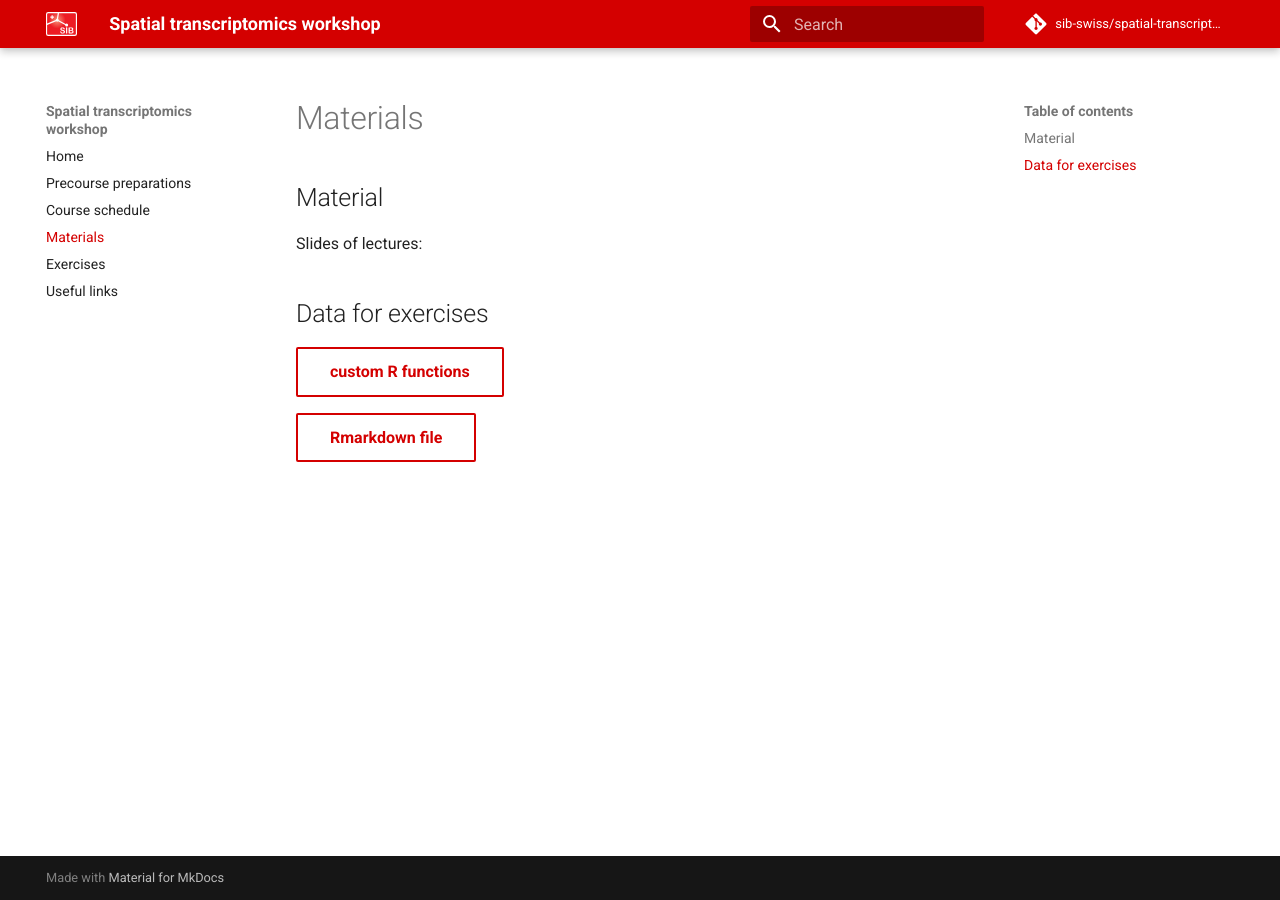
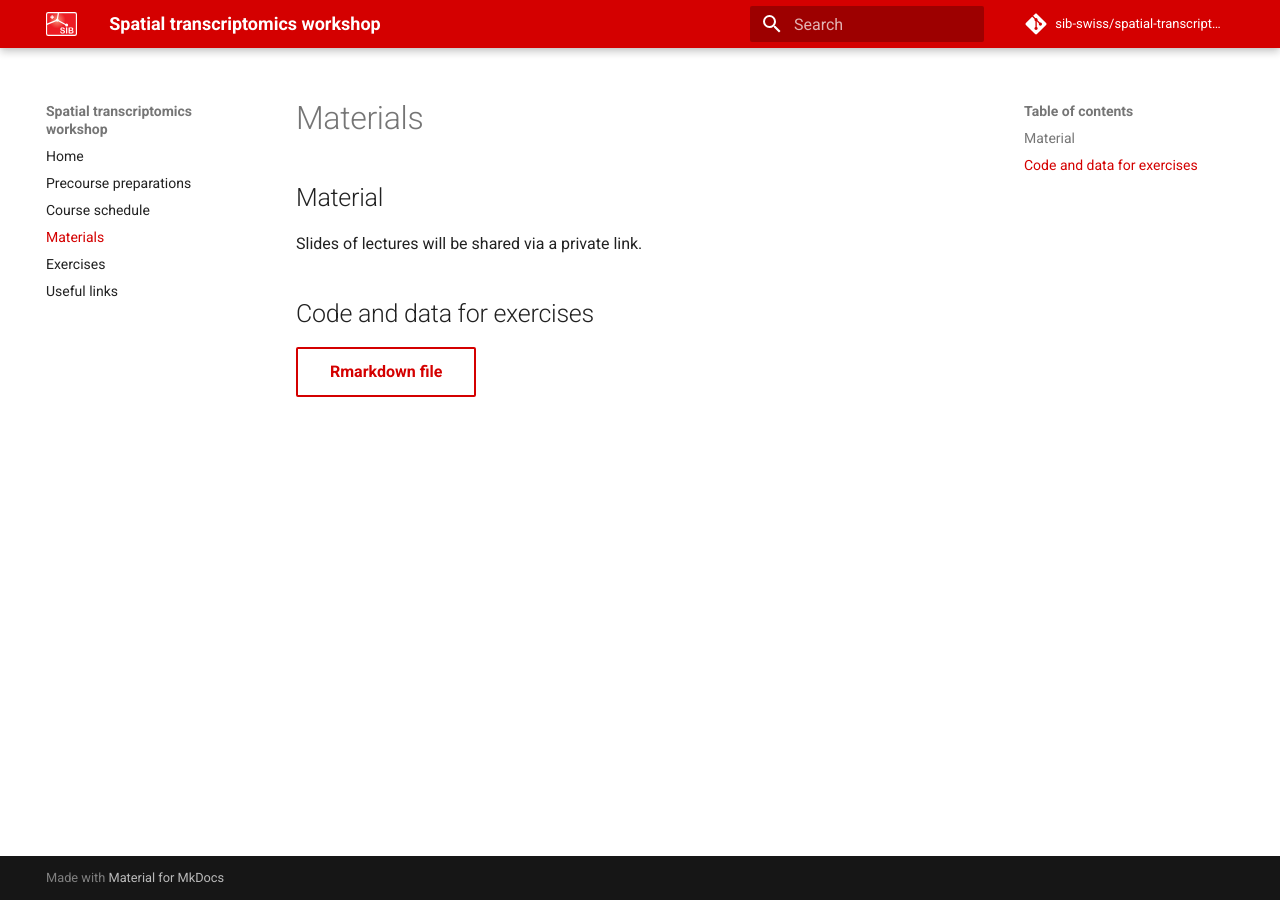
Before and after one commit to sib-swiss/spatial-transcriptomics, an MkDocs documentation site: the page built from docs/materials.md, in a window 1280 px wide. Built offline with MkDocs 1.6.1 and Material for MkDocs 9.7.7, drawn with Linux system fonts in a browser that asks for light colours; comment, search, counter and statistics services are not loaded.

Commit message:
short description

```diff
--- a/docs/materials.md
+++ b/docs/materials.md
@@ -1,17 +1,17 @@
 ## Material
 
-Slides of lectures:
+Slides of lectures will be shared via a private link.
+
 
 <!-- [Download slides](assets/pdf/EA_slides.pdf){: .md-button } -->
 
 <!-- [Download part 2](assets/pdf/EA_122021_ID.PDF){: .md-button } -->
 
-## Data for exercises
+<!-- [Download part 2](assets/pdf/EA_122021_ID.PDF){: .md-button } -->
+
+## Code and data for exercises
 <!-- [Download data](assets/exercises/data.zip){: .md-button } -->
 
-[custom R functions](assets/exercises/utils_new.R){: .md-button }
+<!-- [custom R functions](assets/exercises/utils_new.R){: .md-button } -->
 
 [Rmarkdown file](assets/exercises/BC2_Tutorial.Rmd){: .md-button }
-
-<!-- This is commented text -->
-<!-- [Download part 2](../assets/pdfs/EA_122021_TW.pdf){: .md-button } -->
```
Also changed, not shown: docs/exercises.md (+2 -2 lines), 1 other file.
